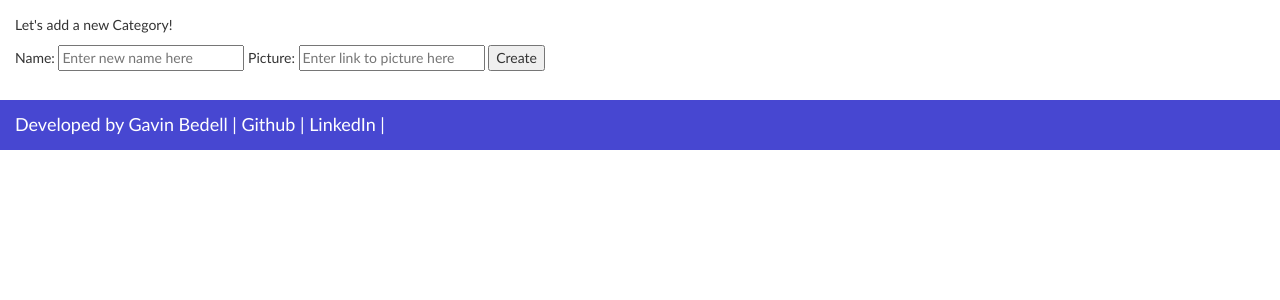
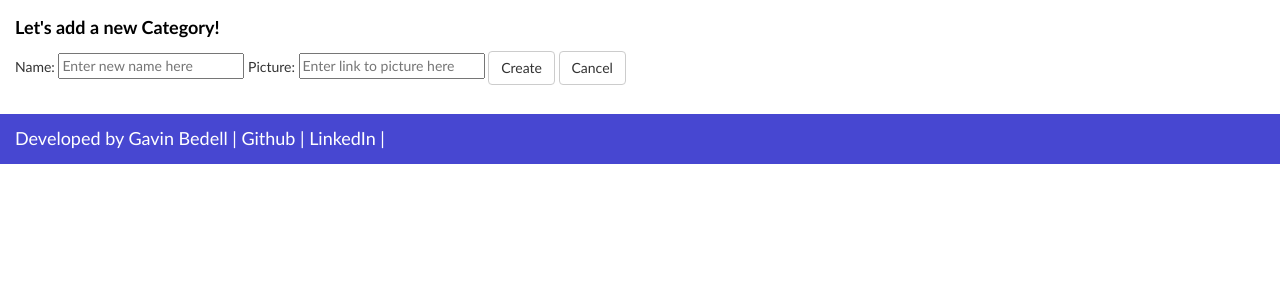
Before and after one commit to gbedell/catalog, a Flask app: page /catalog/new/ in a window 1280 px wide. Shown: the part 50-350 px from the top of the page. Run offline with Flask 2, Linux system fonts and the light colour scheme; a user stored in the database is signed in; some libraries are stand-ins or nearby versions.

Commit message:
Added styling to create pages

```diff
--- a/application.py
+++ b/application.py
@@ -239,7 +239,7 @@ def categoryPage(category_id):
 
 
 # Page for a user to add a new item to an existing category
-@app.route('/catalog/<int:category_id>/new-item/', methods = ['GET', 'POST'])
+@app.route('/catalog/<int:category_id>/new/', methods = ['GET', 'POST'])
 def newItem(category_id):
 	if 'username' not in login_session:
 		return redirect(url_for('categoryPage', category_id = category_id))
--- a/templates/categorypage.html
+++ b/templates/categorypage.html
@@ -36,7 +36,7 @@
 		</div>
 
 		<div class='row' style='margin: 0 5px 0 5px;'>
-			<a href='{{url_for("newItem", category_id = category.id) }}' class='col-md-12 btn btn-default create-btn' role='button'>Create a new Item</a>
+			<a href='{{url_for("newItem", category_id = category.id) }}' class='col-md-12 btn btn-default create-btn' role='button'>New Item</a>
 		</div>
 
 	{% endblock %}
--- a/templates/newcategory.html
+++ b/templates/newcategory.html
@@ -9,12 +9,15 @@
 
 	{% block content %}
 
-	<p>Let's add a new Category!</p>
+	<p class='welcome-message'>Let's add a new Category!</p>
 
 	<form action='{{url_for("newCategory") }}' method='POST'>
 		Name: <input type='text' name='name' placeholder='Enter new name here' required>
 		Picture: <input type='text' name='picture' placeholder='Enter link to picture here' required>
-		<input type='submit' value='Create'>
+		<input type='submit' value='Create' class='btn btn-default' role='button'>
+		<a href='{{url_for("mainPage") }}' class='btn btn-default' role='button'>
+			Cancel
+		</a>
 	</form>
 
 	{% endblock %}
```
Also changed, not shown: templates/newitem.html (+5 -2 lines).
